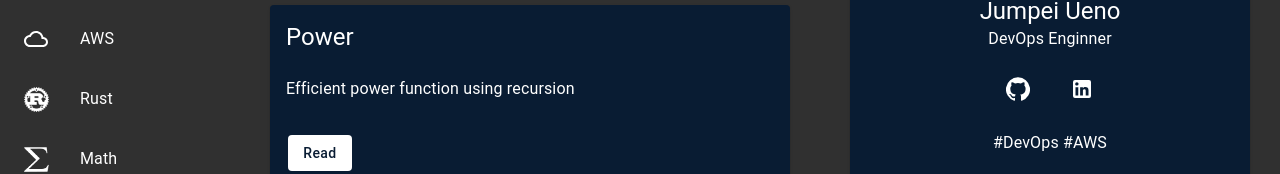
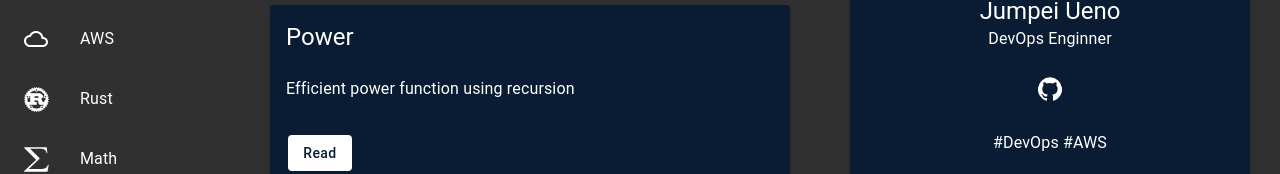
Before and after one commit to jun-uen0/react-techs, a React (Create React App) app: page / in a window 1280 px wide. Shown: the part 293-467 px from the top of the page. Built offline with nearby package versions, Linux system fonts and the light colour scheme; the HTML template or start-up script is replaced by a standard one.

Commit message:
remove: linkedin profile

```diff
--- a/src/components/Layout/CardArea/parts/Sns.tsx
+++ b/src/components/Layout/CardArea/parts/Sns.tsx
@@ -2,9 +2,8 @@ import Button from '@material-ui/core/Button'
 import Grid from '@material-ui/core/Grid'
 import Twitter from '@material-ui/icons/Twitter'
 import GitHub from '@material-ui/icons/GitHub'
-import LinkedIn from '@material-ui/icons/LinkedIn'
 
-const SnsList = [<Twitter />, <GitHub />, <LinkedIn />]
+const SnsList = [<Twitter />, <GitHub />]
 
 // Disable Twitter
 const SNS = () => {
@@ -26,13 +25,6 @@ const SNS = () => {
         >
           {SnsList[1]}
         </Button>
-        <Button
-          href="https://www.linkedin.com/in/jun-uen0"
-          target="_blank"
-          color="secondary"
-        >
-          {SnsList[2]}
-        </Button>
       </Grid>
     </>
   )
```
Also changed, not shown: src/components/Layout/SideBar/parts/Sns.tsx (+1 -9 lines).
